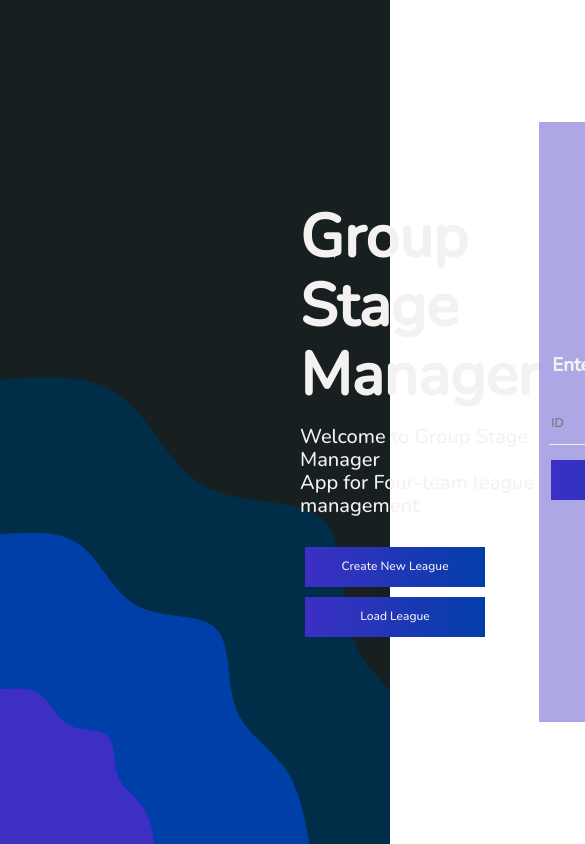
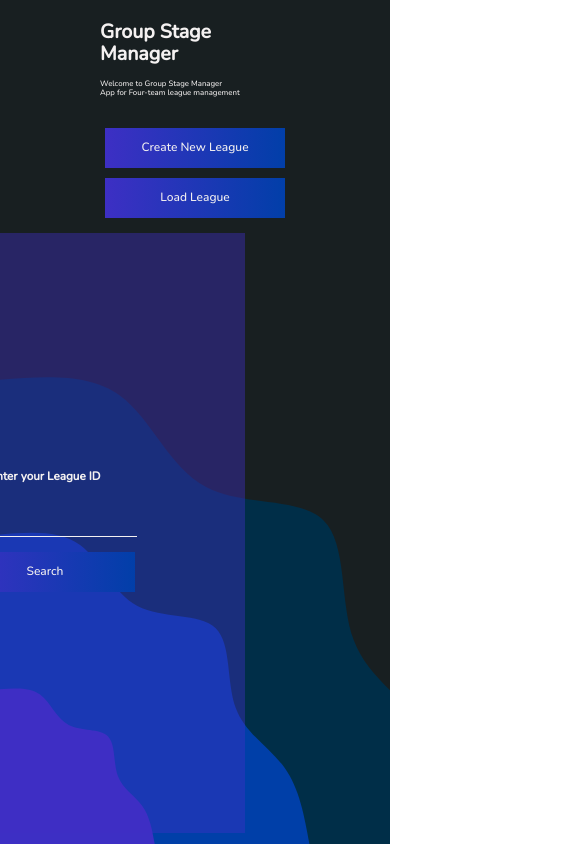
Before and after one commit to JJ-Wph/group-stage-manager, a Vue app: page /dashboard in a window 390 px wide. Shown: the top 844 px of the page, 585 px wide, since content can reach past the window. Built offline with nearby package versions, Linux system fonts and the light colour scheme.

Commit message:
start of changing layout for mobile devices

```diff
--- a/index.html
+++ b/index.html
@@ -63,10 +63,18 @@ main {
  */
 
 h1 {
-  font-size: 2em;
+  font-size: 5vw;
   margin: 0;
 }
 
+h2 {
+  font-size: 2vw;
+  margin: 0;
+}
+
+p {
+  font-size: 1vw;
+}
 /* Grouping content
    ========================================================================== */
 
@@ -373,4 +381,19 @@ template {
   display: none;
 }
 
+
+@media screen and (max-width: 1080px) {
+  h1 {
+  font-size: 6vw;
+  margin: 0;
+}
+
+  h2 {
+    font-size: 3vw;
+    margin: 0;
+  }
+  p {
+  font-size: 2vw;
+}
+}
 </style>
--- a/package.json
+++ b/package.json
@@ -6,6 +6,7 @@
     "dev": "vite",
     "build": "run-p type-check build-only",
     "preview": "vite preview",
+    "host": "vite --host",
     "build-only": "vite build",
     "type-check": "vue-tsc --noEmit",
     "lint": "eslint . --ext .vue,.js,.jsx,.cjs,.mjs,.ts,.tsx,.cts,.mts --fix --ignore-path .gitignore"
--- a/src/components/MatchdayContainer.vue
+++ b/src/components/MatchdayContainer.vue
@@ -17,7 +17,6 @@
     width: 25%;
     height: 80%;
     background-color: #002e487e;
-    font-size: 1.8rem;
   }
 
   .header {
--- a/src/components/TheGoalsChart.vue
+++ b/src/components/TheGoalsChart.vue
@@ -1,7 +1,9 @@
 <template>
-    <div class="chartDiv">
-        <h1>Goals via Team</h1>
-        <Doughnut :style="myStyles" :data="data" :options="options" />
+    <div class="mainDiv">
+        <h2>Goals per Team</h2>
+        <div class="chartDiv">
+            <Doughnut :style="myStyles" :data="data" :options="options" />
+        </div>
     </div>
 </template>
 
@@ -58,13 +60,20 @@ const myStyles = () => {
 
 
 <style scoped>
-.chartDiv {
+.mainDiv {
     display: flex;
     flex-direction: column;
     justify-content: center;
     align-items: center;
     height: 100%;
-    grid-area: 1 / 1 / 4 / 3;
+    grid-area: TheGoalsChart;
     background-color: #181f21;
   }
+
+.chartDiv {
+    display: flex;
+    align-items: center;
+    height: 90%;
+    width: 90%;
+}
 </style>
--- a/src/components/TheHeader.vue
+++ b/src/components/TheHeader.vue
@@ -26,7 +26,7 @@
 }
 
 h1 {
-    font-size: 6rem;
+    font-size: 5vw;
     margin: 0;
 }
 
@@ -35,14 +35,20 @@ h1:last-of-type {
 }
 
 p {
-    font-size: 2rem;
+    font-size: 2vw;
     margin: 0;
 }
 
 p:last-of-type {
     margin-bottom: 2.5rem;
 }
+
+@media screen and (max-width: 1080px) {
+    .container {
+        margin: 1rem;
+    }
+}
 </style>
 <script setup lang="ts">
-import PrimaryButton from '@/components/PrimaryButton.vue';
+    import PrimaryButton from '@/components/PrimaryButton.vue';
 </script>
--- /dev/null
+++ b/src/components/TheMatchdaySchedule.vue
@@ -0,0 +1,74 @@
+<template>
+  <div class="matchday-schedule">
+    <MatchdayContainer>
+      <template #header>
+        <h2>Matchday 1</h2>
+      </template>
+      <template #default>
+        <div class="pair">
+          <p class="team-paragraph">{{specifiedTeam(team1).teamName}}</p><p>{{specifiedTeam(team1).firstGameScoredGoals}}</p><p class="vs-paragraph">:</p><p>{{specifiedTeam(team2).firstGameScoredGoals}}</p><p class="team-paragraph">{{specifiedTeam(team2).teamName }}</p>
+        </div>
+        <div class="pair">
+          <p class="team-paragraph">{{specifiedTeam(team3).teamName}}</p><p>{{specifiedTeam(team3).firstGameScoredGoals}}</p><p class="vs-paragraph">:</p><p>{{specifiedTeam(team4).firstGameScoredGoals }}</p><p class="team-paragraph">{{specifiedTeam(team4).teamName }}</p>
+        </div>
+      </template>
+  </MatchdayContainer>
+  <MatchdayContainer>
+    <template #header>
+      <h2>Matchday 2</h2>
+    </template>
+    <div class="pair">
+      <p class="team-paragraph">{{specifiedTeam(team2).teamName}}</p><p>{{specifiedTeam(team2).secondGameScoredGoals}}</p><p class="vs-paragraph">:</p><p>{{specifiedTeam(team3).secondGameScoredGoals }}</p><p class="team-paragraph">{{specifiedTeam(team3).teamName }}</p>
+    </div>
+    <div class="pair">
+      <p class="team-paragraph">{{specifiedTeam(team1).teamName }}</p><p>{{specifiedTeam(team1).secondGameScoredGoals }}</p><p class="vs-paragraph">:</p><p>{{specifiedTeam(team4).secondGameScoredGoals }}</p><p class="team-paragraph">{{specifiedTeam(team4).teamName }}</p>
+    </div>
+  </MatchdayContainer>
+  <MatchdayContainer>
+    <template #header>
+      <h2>Matchday 3</h2>
+    </template>
+    <div class="pair">
+      <p class="team-paragraph">{{specifiedTeam(team3).teamName }}</p><p>{{specifiedTeam(team3).thirdGameScoredGoals }}</p><p class="vs-paragraph">:</p><p>{{specifiedTeam(team1).thirdGameScoredGoals }}</p><p class="team-paragraph">{{specifiedTeam(team1).teamName }}</p>
+    </div>
+    <div class="pair">
+      <p class="team-paragraph">{{specifiedTeam(team4).teamName }}</p><p>{{specifiedTeam(team4).thirdGameScoredGoals }}</p><p class="vs-paragraph">:</p><p>{{specifiedTeam(team2).thirdGameScoredGoals }}</p><p class="team-paragraph">{{specifiedTeam(team2).teamName }}</p>
+    </div>
+  </MatchdayContainer>
+</div>
+</template>
+
+<script setup lang="ts">
+  import MatchdayContainer from '@/components/MatchdayContainer.vue'
+
+  const props = defineProps({
+      league: Object,
+      team1: String,
+      team2: String,
+      team3: String,
+      team4: String
+  })
+
+  function specifiedTeam(v) {
+    return props.league.teams.find(item => item.teamName === v)
+  }
+
+</script>
+
+<style scoped>
+.matchday-schedule {
+  display: flex;
+  grid-area: TheMatchdaySchedule;
+  align-items: center;
+  justify-content: space-evenly;
+  background-color: #181f21;
+}
+
+.pair {
+  display: flex;
+  flex-direction: row;
+  justify-content: space-around;
+  align-items: center;
+  width: 100%;
+}
+</style>
--- a/src/components/TheTable.vue
+++ b/src/components/TheTable.vue
@@ -39,7 +39,7 @@ const props = defineProps({
     display: flex;
     justify-content: center;
     align-items: center;
-    grid-area: 1 / 6 / 4 / 9;
+    grid-area: TheTable;
   }
 
   table {
@@ -50,6 +50,9 @@ const props = defineProps({
     text-align: center;
   }
 
+  th, td, tr {
+    font-size: 1.8vw;
+  }
   tr > th {
     height: 2rem;
     background-color: #053273;
--- a/src/views/Dashboard.vue
+++ b/src/views/Dashboard.vue
@@ -10,59 +10,21 @@
   </main>
 
   <main class="main-grid" v-else>
-
     <TheMainInputs :league="loadedLeague" :team1="team1" :team2="team2" :team3="team3" :team4="team4"/>
     <TheGoalsChart :league="loadedLeague"/>
     <TheTable :league="loadedLeague"/>
-
-    <div class="matchday-schedule">
-        <MatchdayContainer>
-          <template #header>
-            <h2>Matchday 1</h2>
-          </template>
-          <template #default>
-            <div class="pair">
-              <p class="team-paragraph">{{specifiedTeam(team1).teamName}}</p><p>{{specifiedTeam(team1).firstGameScoredGoals}}</p><p class="vs-paragraph">:</p><p>{{specifiedTeam(team2).firstGameScoredGoals}}</p><p class="team-paragraph">{{specifiedTeam(team2).teamName }}</p>
-            </div>
-            <div class="pair">
-              <p class="team-paragraph">{{specifiedTeam(team3).teamName}}</p><p>{{specifiedTeam(team3).firstGameScoredGoals}}</p><p class="vs-paragraph">:</p><p>{{specifiedTeam(team4).firstGameScoredGoals }}</p><p class="team-paragraph">{{specifiedTeam(team4).teamName }}</p>
-            </div>
-          </template>
-      </MatchdayContainer>
-      <MatchdayContainer>
-        <template #header>
-          <h2>Matchday 2</h2>
-        </template>
-        <div class="pair">
-          <p class="team-paragraph">{{specifiedTeam(team2).teamName}}</p><p>{{specifiedTeam(team2).secondGameScoredGoals}}</p><p class="vs-paragraph">:</p><p>{{specifiedTeam(team3).secondGameScoredGoals }}</p><p class="team-paragraph">{{specifiedTeam(team3).teamName }}</p>
-        </div>
-        <div class="pair">
-          <p class="team-paragraph">{{specifiedTeam(team1).teamName }}</p><p>{{specifiedTeam(team1).secondGameScoredGoals }}</p><p class="vs-paragraph">:</p><p>{{specifiedTeam(team4).secondGameScoredGoals }}</p><p class="team-paragraph">{{specifiedTeam(team4).teamName }}</p>
-        </div>
-      </MatchdayContainer>
-      <MatchdayContainer>
-        <template #header>
-          <h2>Matchday 3</h2>
-        </template>
-        <div class="pair">
-          <p class="team-paragraph">{{specifiedTeam(team3).teamName }}</p><p>{{specifiedTeam(team3).thirdGameScoredGoals }}</p><p class="vs-paragraph">:</p><p>{{specifiedTeam(team1).thirdGameScoredGoals }}</p><p class="team-paragraph">{{specifiedTeam(team1).teamName }}</p>
-        </div>
-        <div class="pair">
-          <p class="team-paragraph">{{specifiedTeam(team4).teamName }}</p><p>{{specifiedTeam(team4).thirdGameScoredGoals }}</p><p class="vs-paragraph">:</p><p>{{specifiedTeam(team2).thirdGameScoredGoals }}</p><p class="team-paragraph">{{specifiedTeam(team2).teamName }}</p>
-        </div>
-      </MatchdayContainer>
-    </div>
+    <TheMatchdaySchedule :league="loadedLeague" :team1="team1" :team2="team2" :team3="team3" :team4="team4" />
   </main>
 </template>
 
 <script setup lang="ts">
   import TheHeader from '@/components/TheHeader.vue';
   import PrimaryContainer from '@/components/PrimaryContainer.vue';
-  import MatchdayContainer from '@/components/MatchdayContainer.vue'
   import PrimaryButton from '@/components/PrimaryButton.vue';
   import TheTable from '@/components/TheTable.vue';
   import TheGoalsChart from '@/components/TheGoalsChart.vue';
   import TheMainInputs from '@/components/TheMainInputs.vue';
+  import TheMatchdaySchedule from '@/components/TheMatchdaySchedule.vue';
   import { ref } from 'vue';
   import { useLeagueStore } from '@/stores/leagueStore'
 
@@ -94,12 +56,8 @@
     }
   };
 
-  function specifiedTeam(v) {
-    return loadedLeague.teams.find(item => item.teamName === v)
-}
-
   function specifiedId(v) {
-      return loadedLeague.teams.find(item => item.teamId === v)
+    return loadedLeague.teams.find(item => item.teamId === v)
   }
 
 </script>
@@ -107,30 +65,22 @@
 <style>
 .main-grid {
     display: grid;
+    background-color: #080c0d;
     height: 100vh;
     width: 100vw;
-    background-color: #080c0d;
-    grid-template-columns: repeat(7, 1fr);
-    grid-template-rows: repeat(5, 1fr);
     grid-column-gap: 0.4rem;
     grid-row-gap: 0.4rem;
+    grid-template-columns: 1fr 1fr 1fr 1fr 1fr 1fr 1fr;
+    grid-template-rows: 1fr 1fr 1fr 1fr 1fr;
+    grid-template-areas:
+      "TheGoalsChart TheGoalsChart TheMainInputs TheMainInputs TheMainInputs TheTable TheTable"
+      "TheGoalsChart TheGoalsChart TheMainInputs TheMainInputs TheMainInputs TheTable TheTable"
+      "TheGoalsChart TheGoalsChart TheMainInputs TheMainInputs TheMainInputs TheTable TheTable"
+      "TheMatchdaySchedule TheMatchdaySchedule TheMatchdaySchedule TheMatchdaySchedule TheMatchdaySchedule TheMatchdaySchedule TheMatchdaySchedule"
+      "TheMatchdaySchedule TheMatchdaySchedule TheMatchdaySchedule TheMatchdaySchedule TheMatchdaySchedule TheMatchdaySchedule TheMatchdaySchedule";
 }
 
-.matchday-schedule {
-  display: flex;
-  grid-area: 4 / 1 / 6 / 9;
-  align-items: center;
-  justify-content: space-evenly;
-  background-color: #181f21;
-}
 
-.pair {
-  display: flex;
-  flex-direction: row;
-  justify-content: space-around;
-  align-items: center;
-  width: 100%;
-}
 
 .vs-paragraph {
   display: flex;
@@ -161,4 +111,32 @@ input::-webkit-inner-spin-button {
   -webkit-appearance: none;
   margin: 0;
 }
+
+@media (orientation: portrait) {
+    .main-div {
+      display: flex;
+      flex-direction: column;
+      justify-content: center;
+      align-items: center;
+    }
+
+    .main-div > * {
+      display: flex;
+      align-items: center;
+      justify-content: center;
+    }
+
+    .main-grid {
+      grid-template-areas:
+  "TheMainInputs"
+  "TheTable"
+  "TheMatchdaySchedule"
+  "TheGoalsChart"
+    }
+
+
+
+
+}
+
 </style>
```
Also changed, not shown: src/components/TheMainInputs.vue (+9 -9 lines).
